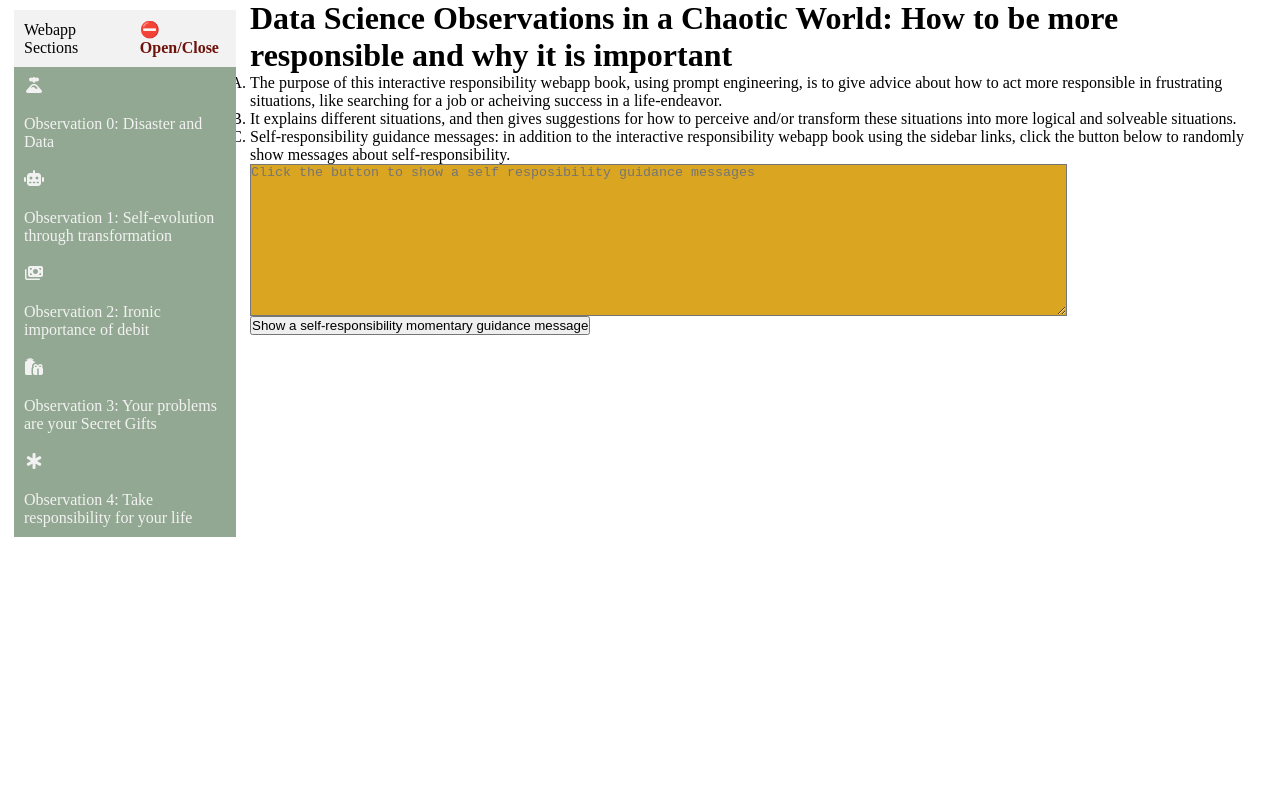
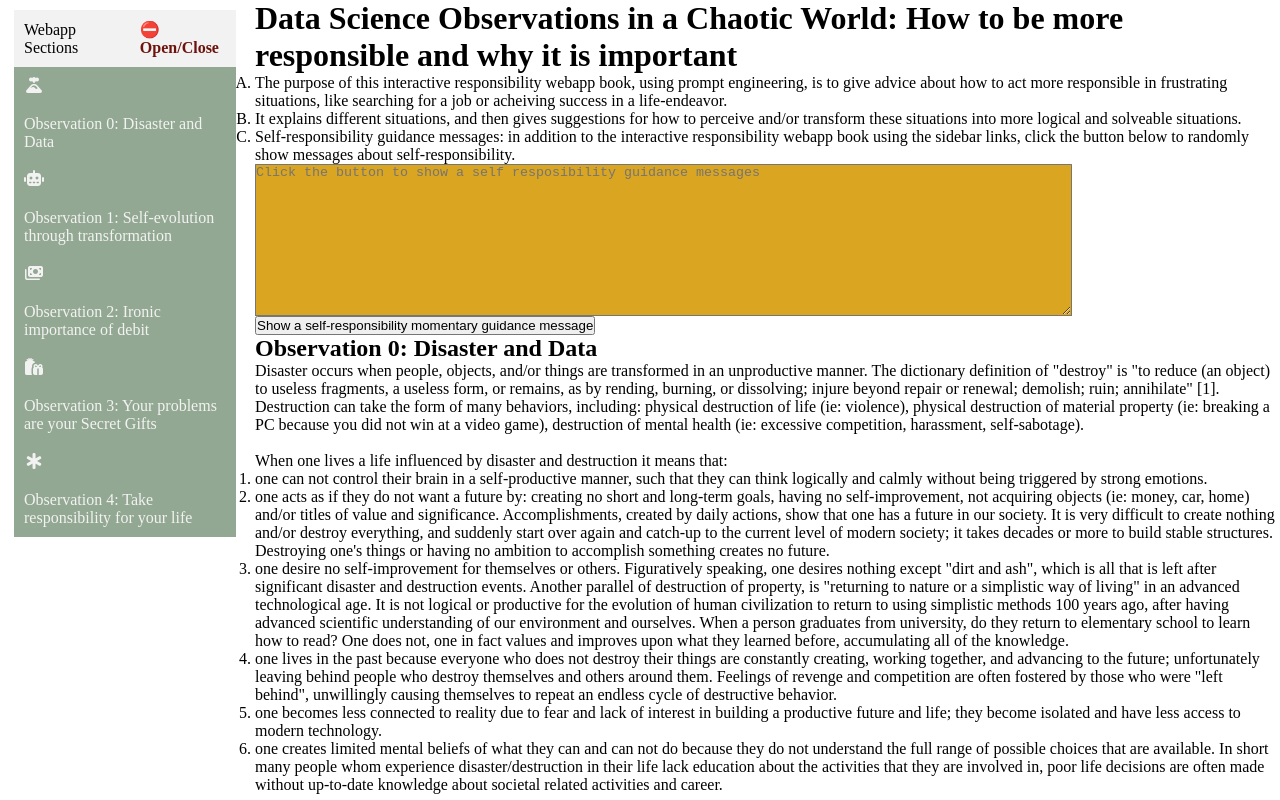
Before and after one commit to CodeSolutions2/input_output_kernels, a plain HTML site: page index.html in a window 1280 px wide. Both pictures are taken after a click on the element "Observation 0: Disaster and Data". Drawn offline with nearby package versions, Linux system fonts and the light colour scheme.

Commit message:
Update index.html

```diff
--- a/index.html
+++ b/index.html
@@ -3,7 +3,7 @@
 <head></head>
 <body>
 
-<div id="MainContainer" style="display: block; margin-left: 250px;">
+<div id="MainContainer" style="display: block; margin-left: 255px;">
 
 	<h1>Data Science Observations in a Chaotic World: How to be more responsible and why it is important</h1>
 
@@ -229,6 +229,11 @@ document.getElementById("navbar_DivMainContainer_entry0").addEventListener('clic
 async function processEvent_click_entry0(event) {
 	document.getElementById("navbar_DivMainContainer_entry0").style.background = light_green;
 	document.getElementById("navbar_DivMainContainer_entry0").style.color = light_grey;
+	document.getElementById("MainContainer_entry0").style.display = "block";
+	document.getElementById("MainContainer_entry1").style.display = "none";
+	document.getElementById("MainContainer_entry2").style.display = "none";
+	document.getElementById("MainContainer_entry3").style.display = "none";
+	document.getElementById("MainContainer_entry4").style.display = "none";
 }
 
 // -------------------------------------------------
```
